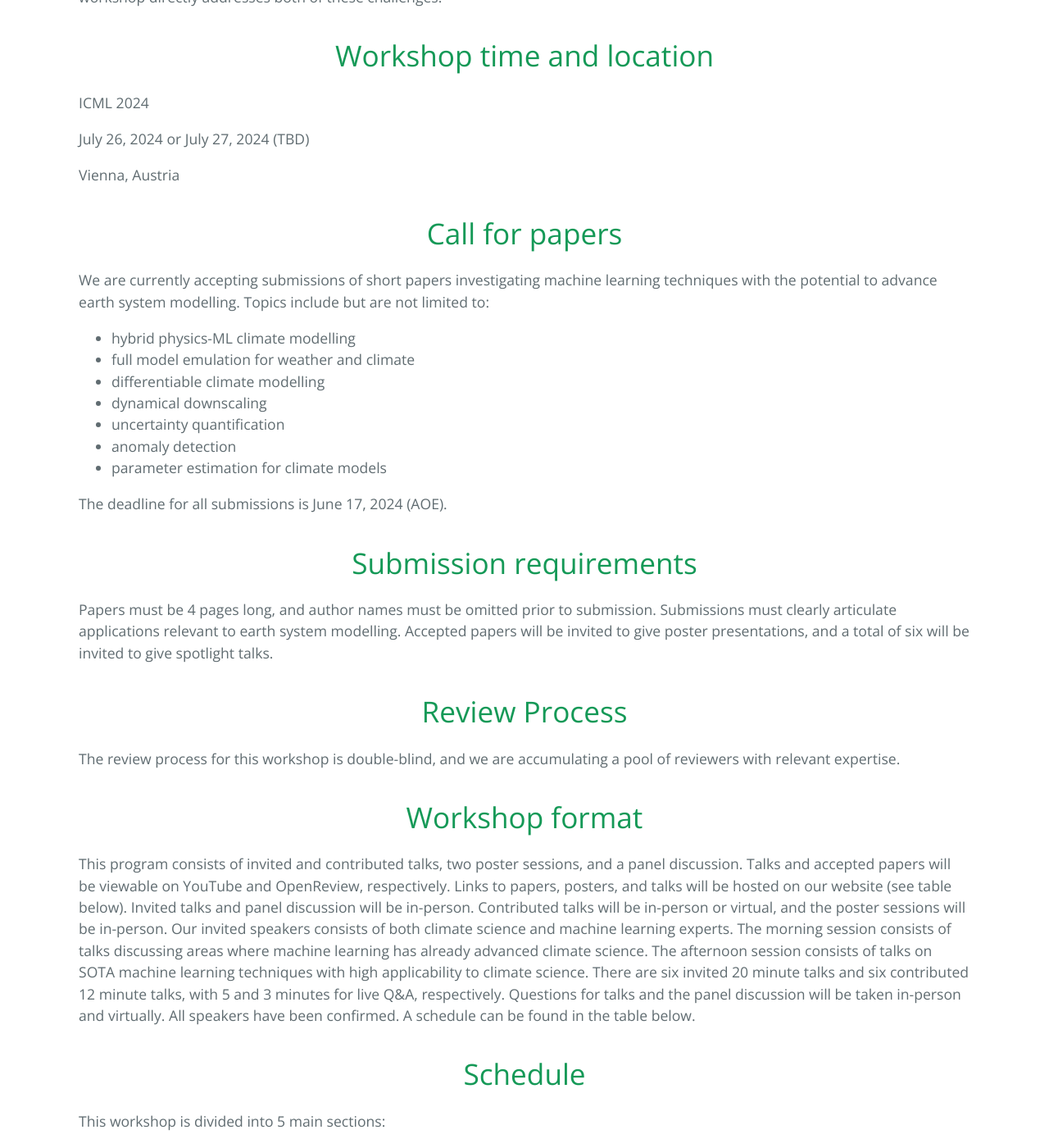
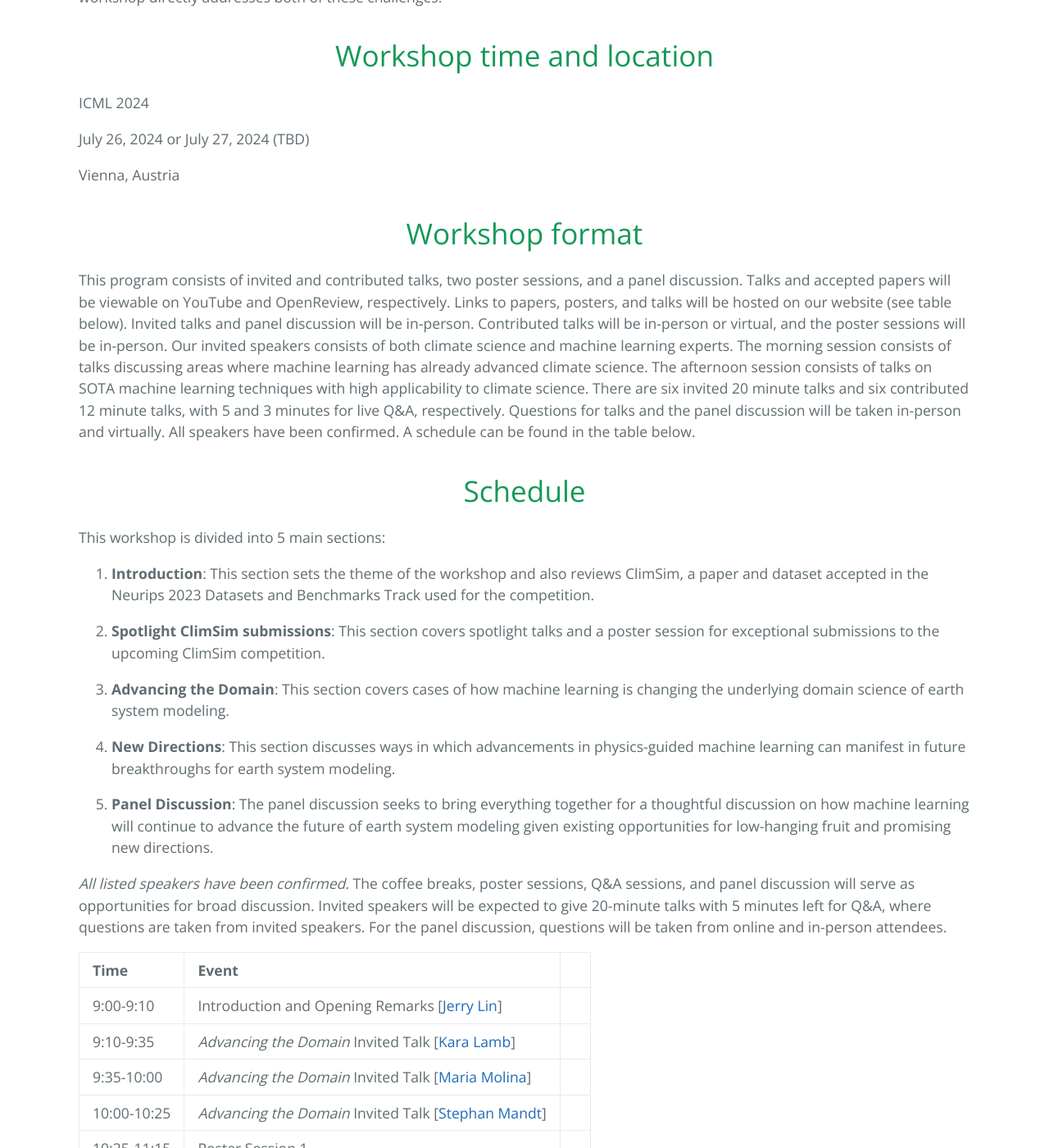
Before and after one commit to leap-stc/ml4esm-workshop, a Jekyll site: the page built from index.md, in a window 1280 px wide and 1400 px high, scrolled down 1486 px. Shown: the whole window at 82% size. Built offline with Jekyll 4.4.1, drawn with Linux system fonts in a browser that asks for light colours.

Commit message:
Update index.md

```diff
--- a/index.md
+++ b/index.md
@@ -61,28 +61,6 @@ ICML 2024
 July 26, 2024 or July 27, 2024 (TBD)
 
 Vienna, Austria
-
-# Call for papers
-
-We are currently accepting submissions of short papers investigating machine learning techniques with the potential to advance earth system modelling. Topics include but are not limited to:
-
-- hybrid physics-ML climate modelling
-- full model emulation for weather and climate
-- differentiable climate modelling
-- dynamical downscaling
-- uncertainty quantification
-- anomaly detection
-- parameter estimation for climate models
-
-The deadline for all submissions is June 17, 2024 (AOE).
-
-# Submission requirements
-
-Papers must be 4 pages long, and author names must be omitted prior to submission. Submissions must clearly articulate applications relevant to earth system modelling. Accepted papers will be invited to give poster presentations, and a total of six will be invited to give spotlight talks.
-
-# Review Process
-
-The review process for this workshop is double-blind, and we are accumulating a pool of reviewers with relevant expertise.
 
 # Workshop format
 
```
